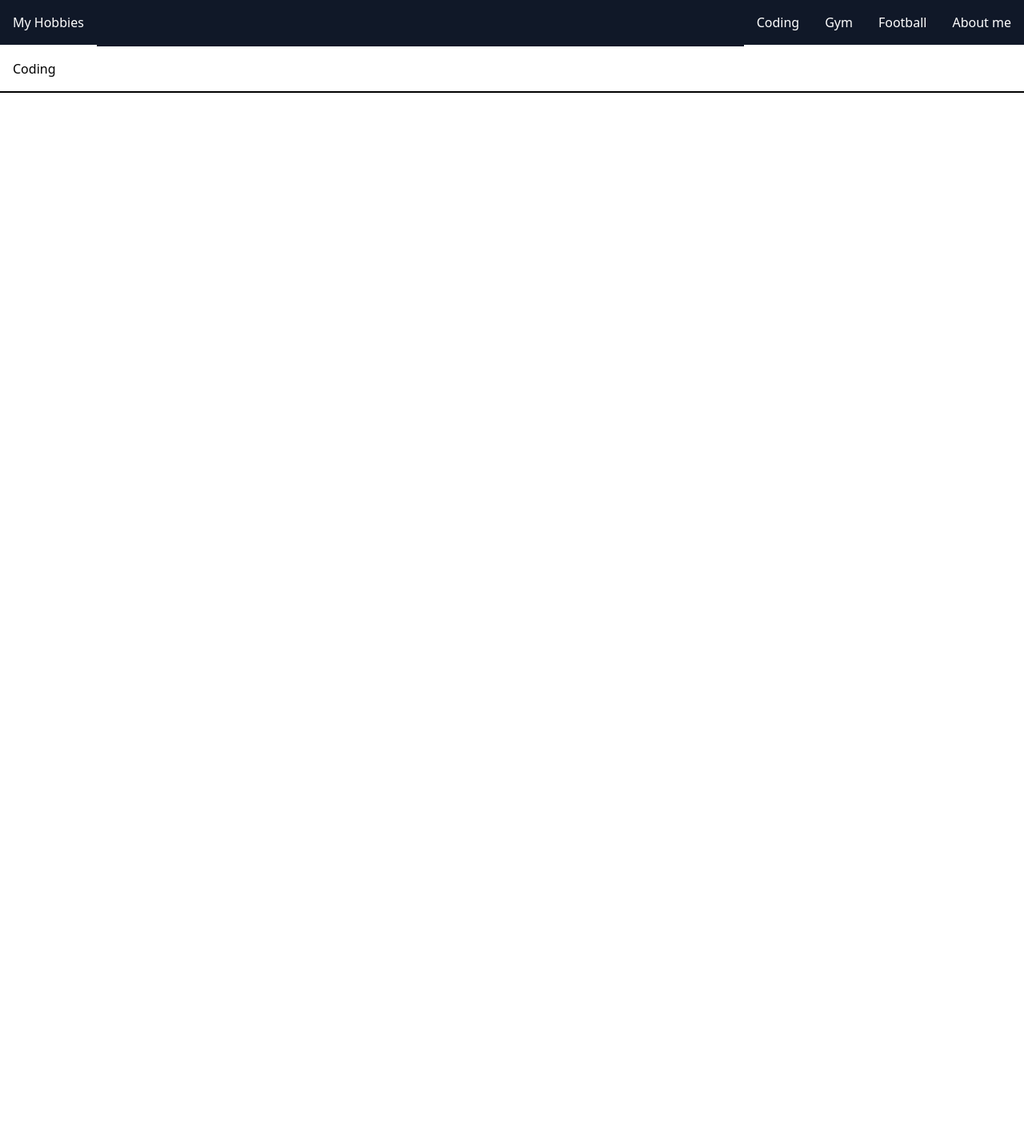
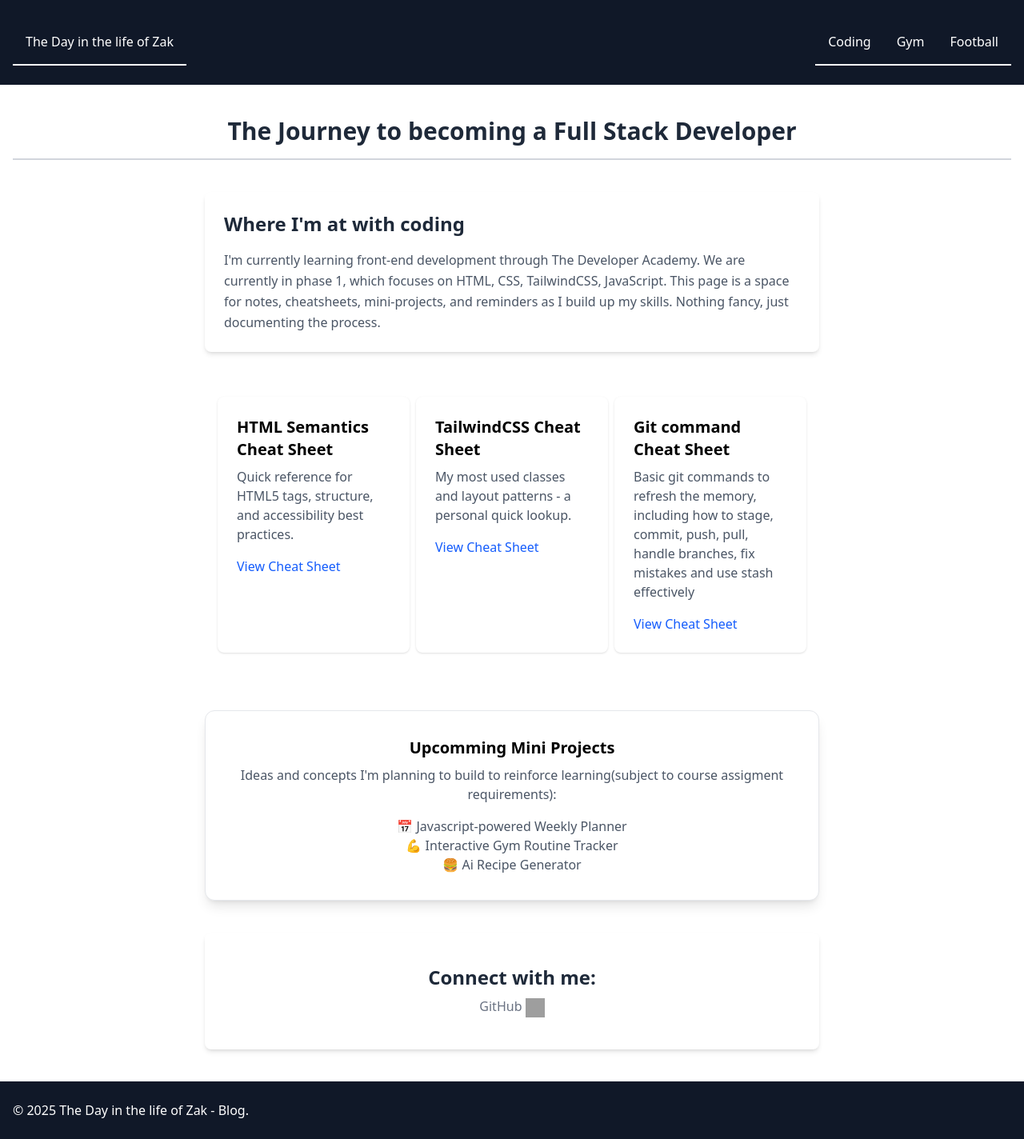
Before and after one commit to funkmafia/My-Hobbies-Website, a plain HTML site: page coding.html in a window 1280 px wide. Shown: the whole page at 80% size. Before the commit the page ends 800 px from the top, so only its background shows below. Drawn offline with nearby package versions, Linux system fonts and the light colour scheme; grey boxes are pictures that could not be loaded.

Commit message:
updated coding.html, index.html

```diff
--- a/coding.html
+++ b/coding.html
@@ -7,8 +7,9 @@
  <script src="https://cdn.jsdelivr.net/npm/@tailwindcss/browser@4"></script>
 </head>
 <body>
-    <nav class="flex justify-between bg-gray-900 text-white w-screen" >
-        <h1 class="flex items-center p-4 border-b-2 border-black-500 border-opacity-0 hover:border-opacity-100 hover:text-gray-500 duration-200 cursor-pointer active" href="index.html">My Hobbies</h1>
+
+    <nav class="flex justify-between bg-gray-900 text-white w-screen py-6 px-4">
+        <h1 class="flex items-center p-4 border-b-2 border-black-500 border-opacity-0 hover:border-opacity-100 hover:text-gray-500 duration-200 cursor-pointer active"><a href="index.html">The Day in the life of Zak</a></h1>
         <ul class="flex items-center" >
 
             <li class="p-4 border-b-2 border-black-500 border-opacity-0 hover:border-opacity-100 hover:text-gray-500 duration-200 cursor-pointer active">
@@ -22,13 +23,61 @@
             <li class="p-4 border-b-2 border-black-500 border-opacity-0 hover:border-opacity-100 hover:text-gray-500 duration-200 cursor-pointer active">
                 <a href="football.html">Football</a>
             </li>
-
-            <li class="p-4 border-b-2 border-black-500 border-opacity-0 hover:border-opacity-100 hover:text-gray-500 duration-200 cursor-pointer active">
-                <a href="about.html">About me</a>
-            </li>
         </ul>
     </nav>
 
-    <h1 class="p-4 border-b-2 border-black-500">Coding</h1>
+<main class="container mx-auto px-4 py-10 space-y-10">
+        <h1 class="text-3xl font-semibold text-gray-800 border-b-2 border-gray-300 pb-4 text-center">
+          The Journey to becoming a Full Stack Developer
+        </h1>
+
+<section class="bg-white p-6 rounded-lg shadow-md max-w-3xl mx-auto my-6"> <!-- add to cheat sheet, m=margin y=vertical axis top to bottom and 6=spacing unit(equals 1.5rem or 24px)-->
+    <h2 class="text-2xl font-semibold text-gray-800 mb-4">Where I'm at with coding</h2>
+    <p class="text-gray-600 leading-relaxed">I'm currently learning front-end development through The Developer Academy. We are currently in phase 1, which focuses on HTML, CSS, TailwindCSS, JavaScript.
+        This page is a space for notes, cheatsheets, mini-projects, and reminders as I build up my skills. Nothing fancy, just documenting the process.
+    </p>
+</section>
+
+<section class="grid md:grid-cols-3 gap-2 max-w-3xl mx-auto px-4 py-8">
+
+    <div class="bg-white p-6 rounded-lg shadow hover:shadow-lg transation">
+        <h3 class="text-xl font-semibold mb-2">HTML Semantics Cheat Sheet</h3>
+        <p class="text-gray-600 mb-4">Quick reference for HTML5 tags, structure, and accessibility best practices.</p>
+        <a href="/Users/a123/hobbyproject/v2_html_semantics_cheatsheet_extended.pdf" class="text-blue-600 font-medium hover:underline">View Cheat Sheet</a>
+    </div>
+
+    <div class="bg-white p-6 rounded-lg shadow hover:shadow-lg transition">
+        <h3 class="text-xl font-semibold mb-2">TailwindCSS Cheat Sheet</h3>
+        <p class="text-gray-600 mb-4">My most used classes and layout patterns - a personal quick lookup.</p>
+        <a href="/Users/a123/hobbyproject/v2_tailwind_cheatsheet_extended.pdf" class="text-blue-600 font-medium hover:underline">View Cheat Sheet</a>
+    </div>
+
+    <div class="bg-white p-6 rounded-lg shadow hover:shadow-lg transition">
+        <h3 class="text-xl font-semibold mb-2">Git command Cheat Sheet</h3>
+        <p class="text-gray-600 mb-4">Basic git commands to refresh the memory, including how to stage, commit, push, pull, handle branches, fix mistakes and use stash effectively</p>
+        <a href="/Users/a123/hobbyproject/v2_git_command_cheatsheet_full.pdf" class="text-blue-600 font-medium hover:underline">View Cheat Sheet</a>
+    </div>
+</section>
+
+<div class="bg-white p-8 rounded-xl shadow-lg hover:shadow-2xl transition transform text-center max-w-3xl mx-auto my-10 border border-gray-200">
+    <h3 class="text-xl font-semibold mb-2">Upcomming Mini Projects</h3>
+    <p class="text-gray-600 mb-4">Ideas and concepts I'm planning to build to reinforce learning(subject to course assigment requirements):</p>
+    <ul class="list-inside text-gray-600">
+        <li>📅 Javascript-powered Weekly Planner</li>
+        <li>💪 Interactive Gym Routine Tracker</li>
+        <li>🍔 Ai Recipe Generator</li>
+    </ul>
+</div>
+
+<section class="text-center py-10 text-gray-600 bg-white p-6 rounded-lg shadow-md max-w-3xl mx-auto">
+    <h3 class="text-2xl font-semibold text-gray-800 mb-2">Connect with me:</h3>
+    <a href="https://github.com/funkmafia" class="inline-flex items-center gap-2 text-gray-500 hover:text-black hover:underline">GitHub</a>
+    <img src="https://github.githubassets.com/images/modules/logos_page/GitHub-Mark.png" alt="GitHub logo" class="inline-flex items-center w-6 h-6">
+</section>
+</main>
+
+        <footer class="flex justify-between bg-gray-900 text-white w-screen py-6 px-4">
+            © 2025 The Day in the life of Zak - Blog.
+        </footer>
 </body>
 </html>
```
Also changed, not shown: football.html (+48 -7 lines), gym.html (+34 -7 lines), index.html (+12 -13 lines), 3 other files.
